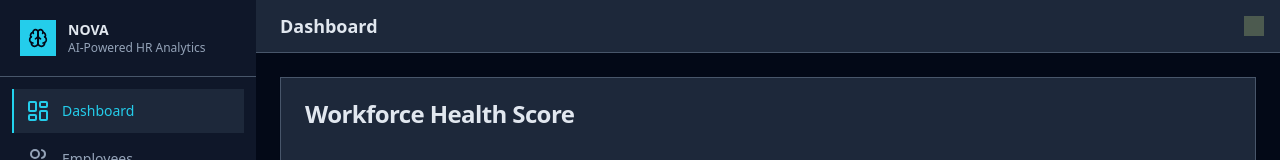
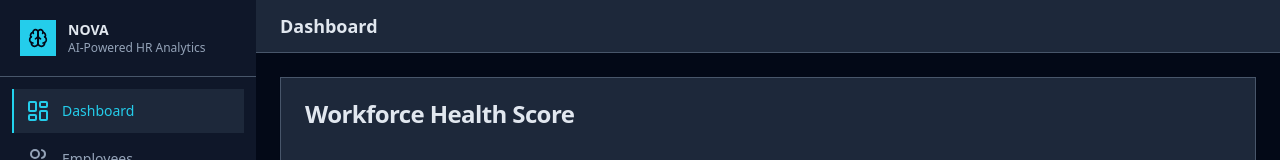
Before and after one commit to agniv-dutta/NOVA, a React (Vite) app: page / in a window 1280 px wide. Shown: the top 160 px of the page. Built offline with nearby package versions, Linux system fonts and the light colour scheme; the HTML template or start-up script is replaced by a standard one.

Commit message:
refactor: Removed unwanted icon and updated README

```diff
--- a/src/components/dashboard/MetricsCards.tsx
+++ b/src/components/dashboard/MetricsCards.tsx
@@ -28,8 +28,6 @@
               <p className="text-sm font-medium text-muted-foreground">{title}</p>
               <p className={`mt-1 text-3xl font-bold tabular-nums ${accentClass}`}>{value}</p>
               <p className="mt-1 text-xs text-muted-foreground">{subtitle}</p>
-            </div>
-            <div className={`rounded-lg p-2.5 ${accentClass} bg-opacity-10`} style={{ backgroundColor: 'currentColor', opacity: 0.1, position: 'absolute', right: 16, top: 16, padding: 10 }}>
             </div>
             <div className={`rounded-lg p-2.5 ${accentClass}`}>
               {icon}
```
Also changed, not shown: 1 other file (tests, documents, lock files or other folders).
